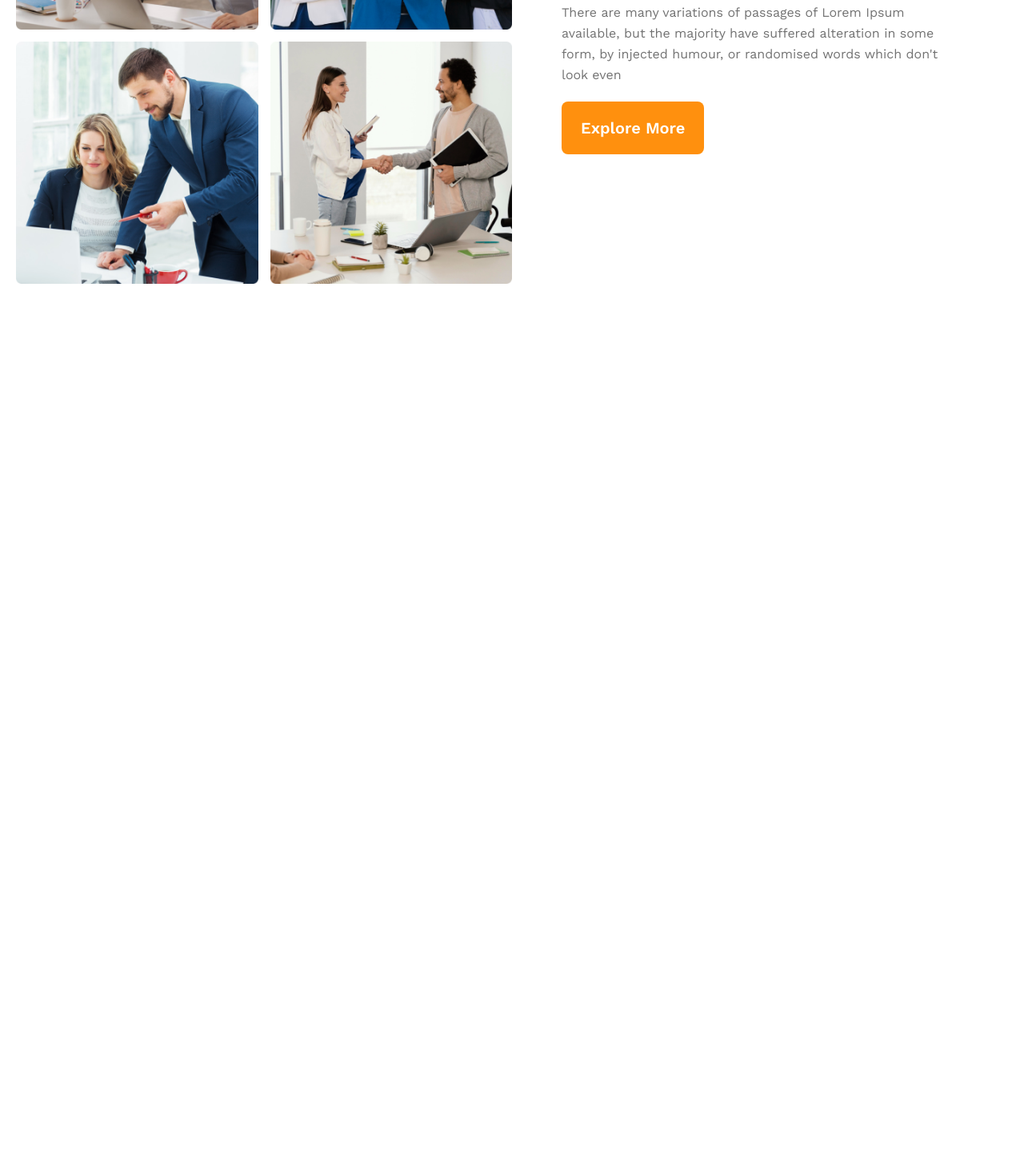
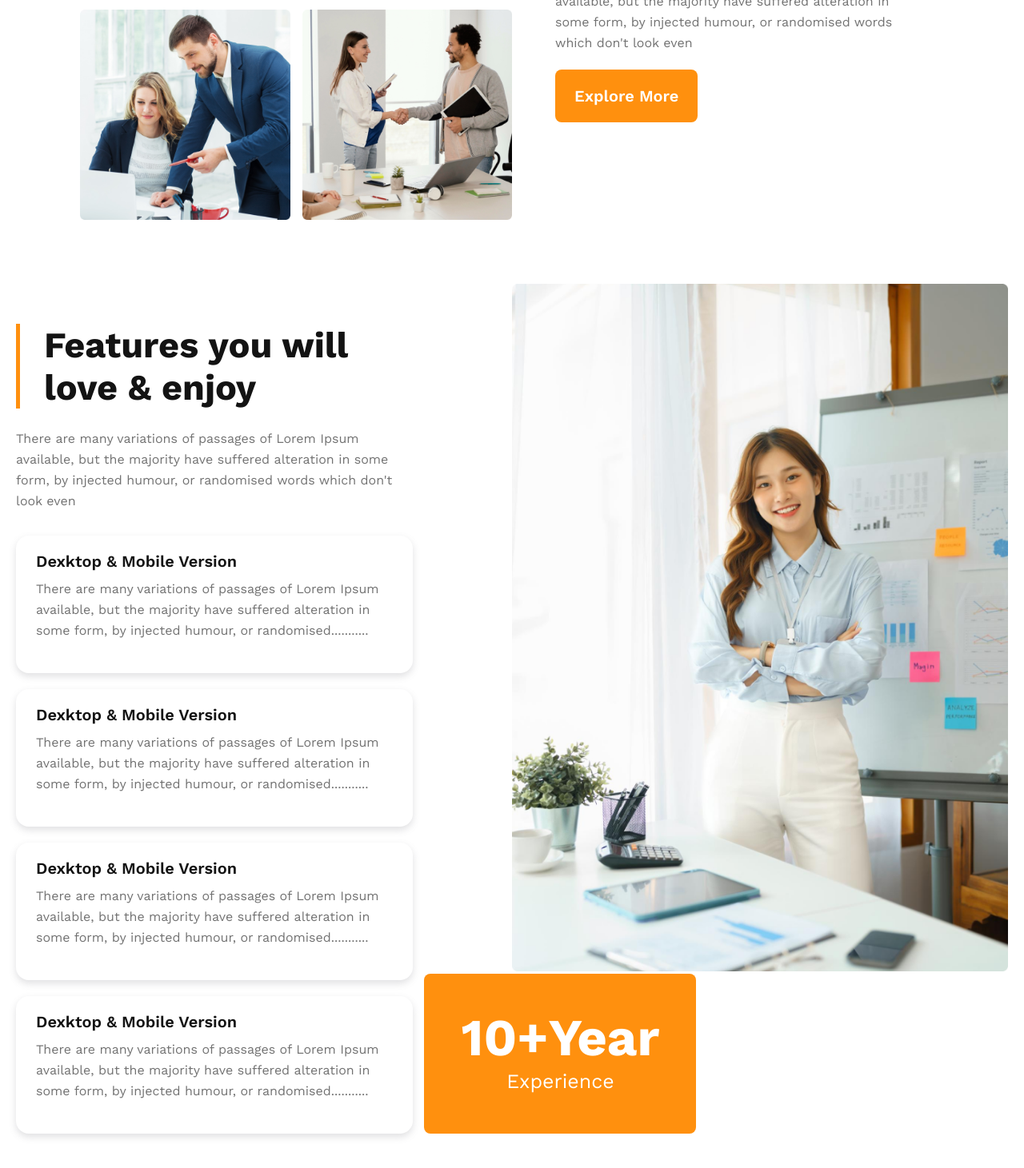
Before and after one commit to ShahedAhmedUtsho/g3-architect, a plain HTML site: page index.html in a window 1280 px wide. Shown: the part 1618-3079 px from the top of the page at 80% size. Before the commit the page ends 2053 px from the top, so only its background shows below. Drawn offline with nearby package versions, Linux system fonts and the light colour scheme.

Commit message:
unresponsive card

```diff
--- a/index.html
+++ b/index.html
@@ -57,9 +57,45 @@
 
       <div class="card-container max">
         <div class="card-info">
+            <h2>
+                Features you will <br>love & enjoy
+            </h2>
+            <p>
+                There are many variations of passages of Lorem Ipsum available, but the majority have suffered alteration in some form, by injected humour, or randomised words which don't look even
+            </p>
+            <div class="card-box-wrap">
+                <div class="card-items">
+                    <h3>Dexktop & Mobile Version</h3>
+                    <p>There are many variations of passages of Lorem Ipsum available, but the majority have suffered alteration in some form, by injected humour, or randomised...........</p>
+
+                </div>
+                <div class="card-items">
+                    <h3>Dexktop & Mobile Version</h3>
+                    <p>There are many variations of passages of Lorem Ipsum available, but the majority have suffered alteration in some form, by injected humour, or randomised...........</p>
+
+                </div>
+                <div class="card-items">
+                    <h3>Dexktop & Mobile Version</h3>
+                    <p>There are many variations of passages of Lorem Ipsum available, but the majority have suffered alteration in some form, by injected humour, or randomised...........</p>
+
+                </div>
+                <div class="card-items">
+                    <h3>Dexktop & Mobile Version</h3>
+                    <p>There are many variations of passages of Lorem Ipsum available, but the majority have suffered alteration in some form, by injected humour, or randomised...........</p>
+
+                </div>
+
+            </div>
 
         </div>
         <div class="card-img">
+            <img src="/images/architect.png" alt="">
+
+
+
+        </div>
+        <div class="Experience-card">
+            10+Year <span>Experience</span>
 
         </div>
       </div>
--- a/style.css
+++ b/style.css
@@ -101,7 +101,7 @@ header nav ul a{
     margin-bottom: 80px;
     display: flex;
     align-items: center;
-    padding: 0 20px;
+    padding: 0 100px;
     margin-top: 80px;
 }
 .Features-grid{
@@ -144,6 +144,96 @@ header nav ul a{
 .features-info *{
     margin-bottom: 20px;
 }
+.card-container{
+    min-height: 1000px;
+    /* border: 2px solid black; */
+    padding: 0 20px;
+    margin-bottom: 80px;
+    display: flex;
+    justify-content: space-between;
+    position: relative;
+
+}
+.card-info{
+    /* border: 2px solid red; */
+    width: 40%;
+    margin-top: 50px;
+}
+.card-img{
+    width: 50%;
+    /* border: 2px solid green; */
+}
+.card-img img{
+    width: 100%;
+    z-index: 80;
+}
+.card-info h2{
+    padding: 0 0 0 30px;
+    margin: 0 0 25px 0;
+
+    color:#131313;
+    font-size: 45px;
+    font-weight: 700;
+    border-left: 5px solid #FF900E;
+}
+.card-info p{
+    margin: 0 0 30px 0;
+    color:  #727272;
+font-size: 16px;
+font-weight: 400;
+line-height: 26px;
+}
+
+.card-info .card-box-wrap{
+    width: 100%;
+    /* border: 2px solid black; */
+    display: flex;
+    flex-direction: column;
+    gap: 20px;
+}
+.card-box-wrap h3{
+    color:  #131313;
+font-size: 20px;
+font-weight: 600;
+margin-bottom: 10px;
+
+}
+.card-items{
+    box-sizing: border-box;
+    box-shadow: rgba(100, 100, 111, 0.2) 0px 4px 10px 0px;
+    min-height: 160px;
+    padding: 20px 25px 10px;
+    border-radius: 16px;
+    z-index: 90;
+}
+.card-container .Experience-card{
+    position: absolute;
+    right: 32%;
+    bottom: 0;
+    z-index: 100;
+    padding: 40px;
+    height: 200px;
+    width: 340px;
+    border-radius: 8px;
+background: #FF900E;
+color: #FFF;
+text-align: center;
+font-size: 65px;
+font-weight: 700;
+line-height: 70px;
+display: flex;
+justify-content: center;
+align-items: center;
+flex-direction: column;
+}
+.card-container .Experience-card  span{
+
+font-size: 25px;
+font-weight: 400;
+line-height: 40px;
+}
+
+
 @media screen and (max-width:1200px) {
     header nav ul a{
         font-size: 16px;
```
